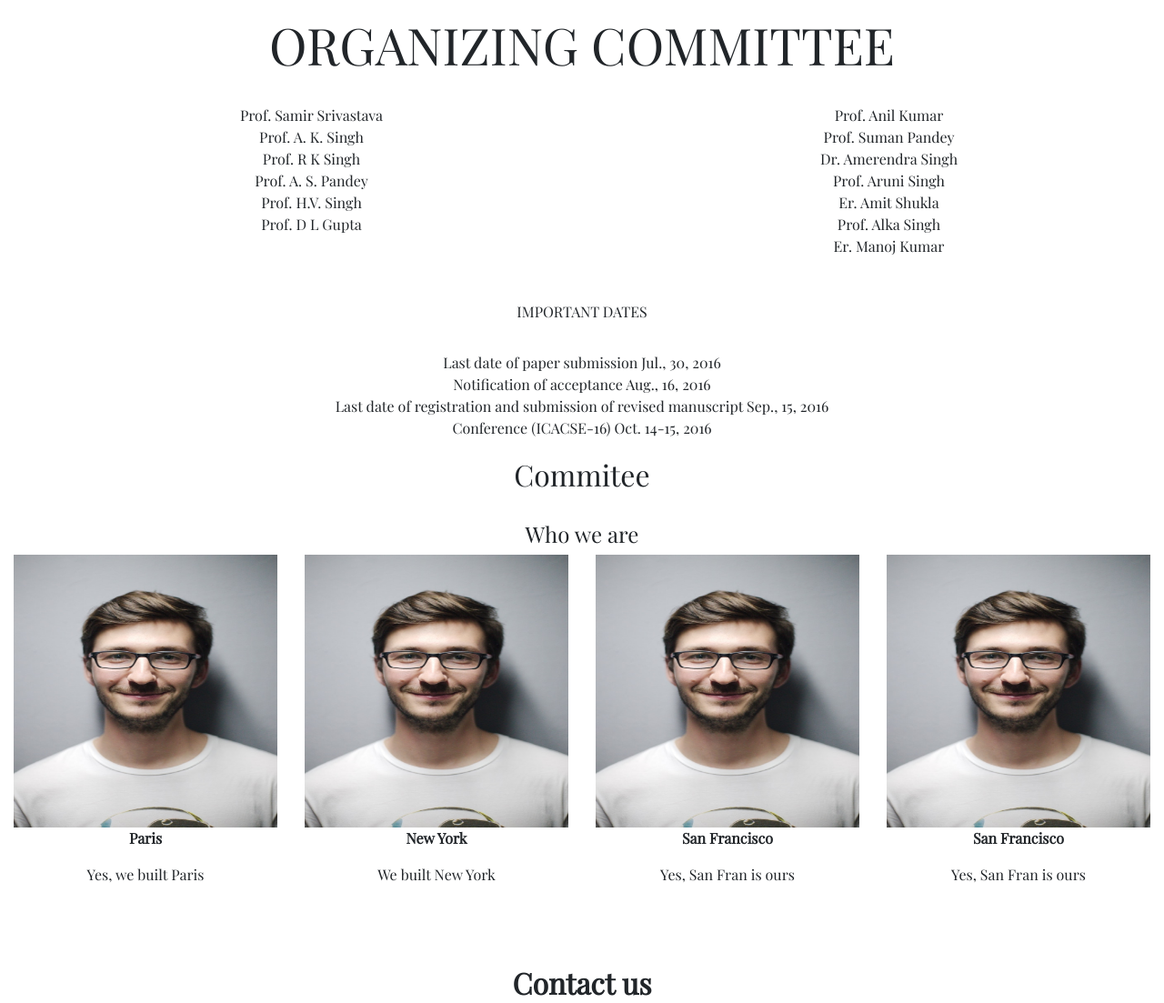
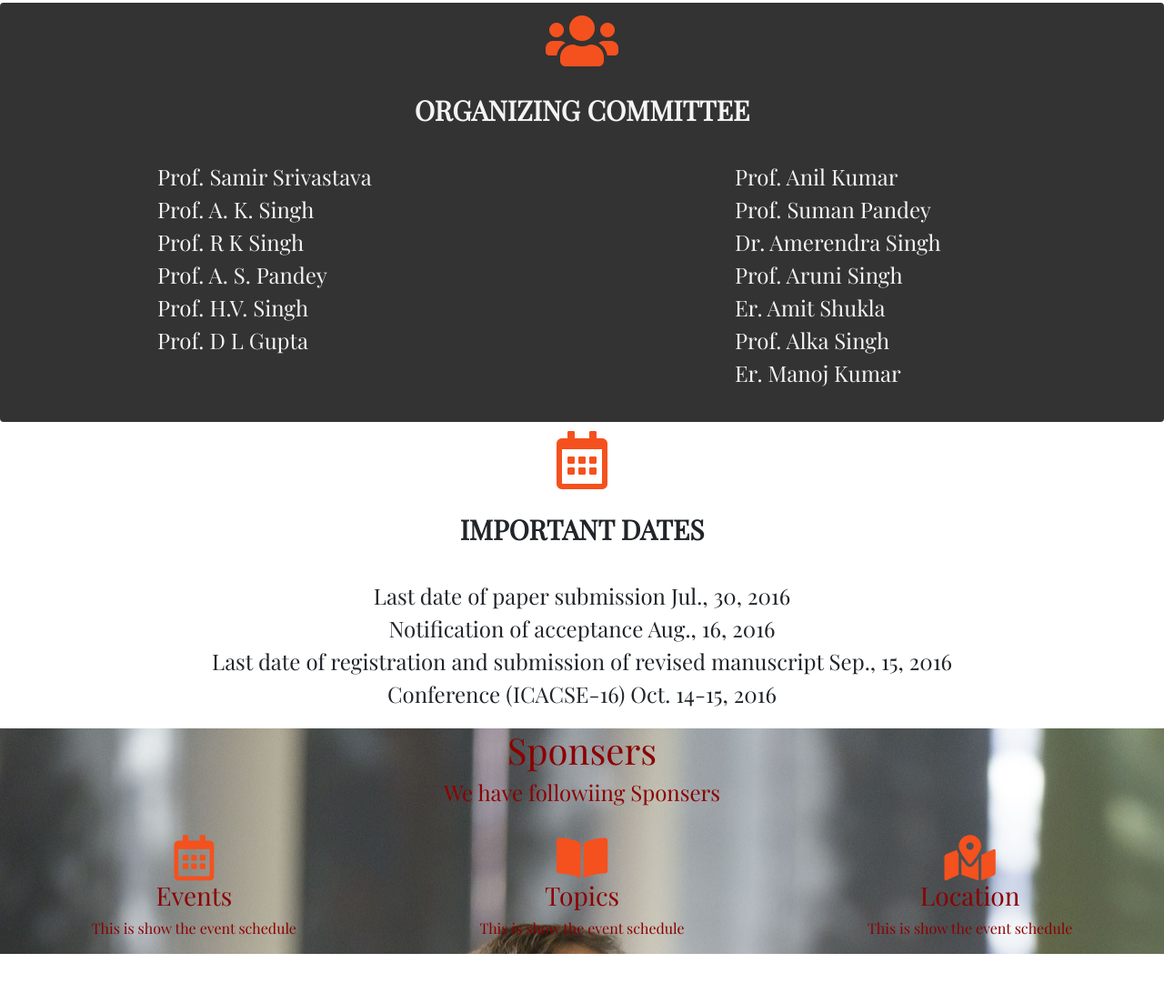
Before and after one commit to srs0447/knit_conference, a website: page dist/index.html in a window 1280 px wide. Shown: the part 2130-3233 px from the top of the page at 91% size. Drawn offline with nearby package versions, Linux system fonts and the light colour scheme.

Commit message:
adding the css

```diff
--- a/dist/css/style.css
+++ b/dist/css/style.css
@@ -130,7 +130,15 @@ body{
 		height: auto;
  	 }
 
-  }
+	}
+	.dark{
+		background: #333;
+		color: #f4f4f4;
+	}
+	.light{
+		background:#f4f4f4;
+		color: #333;
+	}
   .unique{
 	  background-image: url("../images/speaker.jpg");
 	  background-repeat: no-repeat;
@@ -140,3 +148,16 @@ body{
 	.card{
 		border: none;
 	}
+	.commitee ol li{
+		font-size: 1.5em;
+		text-align: left;
+		margin-left: 20%;
+
+	}
+	.date{
+		font-size: 1.5em;
+
+	}
+	.card-title{
+		font-weight: bold;
+	}
--- a/dist/index.html
+++ b/dist/index.html
@@ -161,19 +161,6 @@
                     Software
                     Engineering</h4>
                 <p>KNIT Sultanpur</p>
-                <div class="card text-center">
-                    <div class="card-header display-5">
-                        IMPORTANT DATES
-                    </div>
-                    <div class="card-body">
-                        Last date of paper submission Jul., 30, 2016 <br>
-                        Notification of acceptance Aug., 16, 2016 <br>
-                        Last date of registration and
-                        submission of revised manuscript
-                        Sep., 15, 2016 <br>
-                        Conference (ICACSE-16) Oct. 14-15, 2016
-                    </div>
-                </div>
             </div>
             <div class="col-sm-3">
                 <div class="card">
@@ -252,12 +239,14 @@
         </div>
     </div>
 
-    <div class="card text-center">
-        <div class="card-header display-4">
+    <div class="card text-center dark">
+        <i class="fas fa-users logo-small" style="padding:10px; font-size: 4em"></i>
+        <div class="card-header dark" style="font-size:30px; font-weight:bold">
+
             ORGANIZING COMMITTEE
         </div>
         <div class="card-body">
-            <div class="row">
+            <div class="row commitee">
                 <div class="col-sm-6">
                     <ol style="list-style-type: none">
                         <li>Prof. Samir Srivastava</li>
@@ -425,10 +414,11 @@
 -->
 
     <div class="card text-center">
-        <div class="card-header display-5">
+        <i class="far fa-calendar-alt logo-small" style="padding:10px; font-size: 4em"></i>
+        <div class="card-header display-5" style="font-size:30px; font-weight: bold">
             IMPORTANT DATES
         </div>
-        <div class="card-body">
+        <div class="card-body date">
             Last date of paper submission Jul., 30, 2016 <br>
             Notification of acceptance Aug., 16, 2016 <br>
             Last date of registration and
@@ -439,37 +429,25 @@
     </div>
 
     <!-- Our Speaker Start-->
-    <div class="container-fluid text-center bg-grey">
-        <h2>Commitee</h2><br>
-        <h4>Who we are</h4>
-        <div class="row text-center">
-            <div class="col-sm-3">
-                <div class="thumbnail">
-                    <img src="images/profile.jpeg" alt="Paris" width="100%" height="300">
-                    <p><strong>Paris</strong></p>
-                    <p>Yes, we built Paris</p>
-                </div>
+    <div class="container-fluid text-center unique">
+        <h1>Sponsers</h1>
+        <h4>We have followiing Sponsers</h4>
+        <br>
+        <div class="row">
+            <div class="col-sm-4">
+                <i class="far fa-calendar-alt logo-small"></i>
+                <h3>Events</h3>
+                <p>This is show the event schedule</p>
             </div>
-            <div class="col-sm-3">
-                <div class="thumbnail">
-                    <img src="images/profile.jpeg" alt="Paris" width="100%" height="300">
-                    <p><strong>New York</strong></p>
-                    <p>We built New York</p>
-                </div>
+            <div class="col-sm-4">
+                <i class="fas fa-book-open logo-small"></i>
+                <h3>Topics</h3>
+                <p>This is show the event schedule</p>
             </div>
-            <div class="col-sm-3">
-                <div class="thumbnail">
-                    <img src="images/profile.jpeg" alt="Paris" width="100%" height="300">
-                    <p><strong>San Francisco</strong></p>
-                    <p>Yes, San Fran is ours</p>
-                </div>
-            </div>
-            <div class="col-sm-3">
-                <div class="thumbnail">
-                    <img src="images/profile.jpeg" alt="Paris" width="100%" height="300">
-                    <p><strong>San Francisco</strong></p>
-                    <p>Yes, San Fran is ours</p>
-                </div>
+            <div class="col-sm-4">
+                <i class="fas fa-map-marked-alt logo-small"></i>
+                <h3>Location</h3>
+                <p>This is show the event schedule</p>
             </div>
         </div>
     </div>
```
